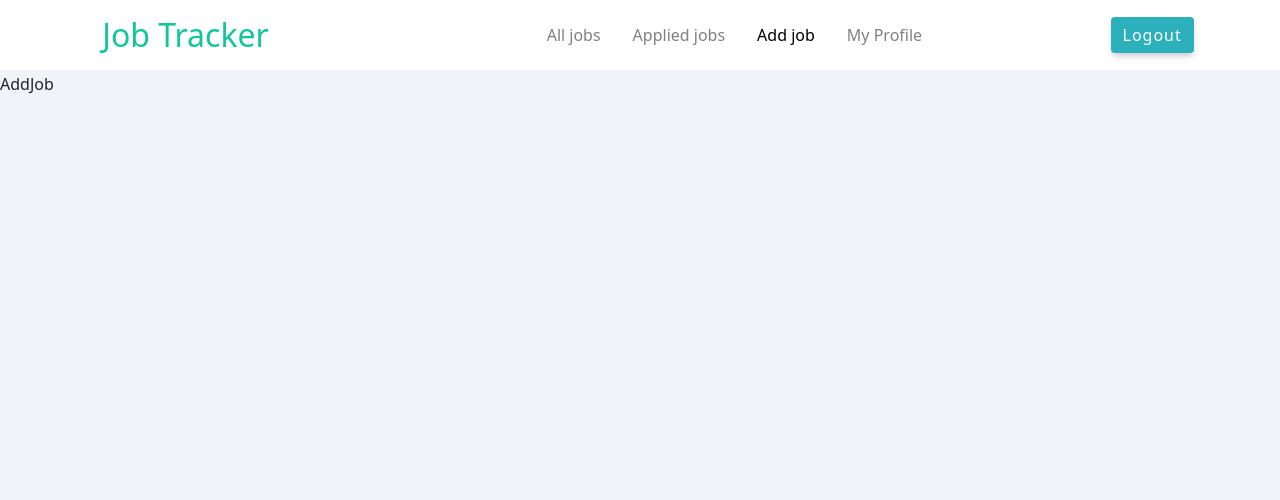
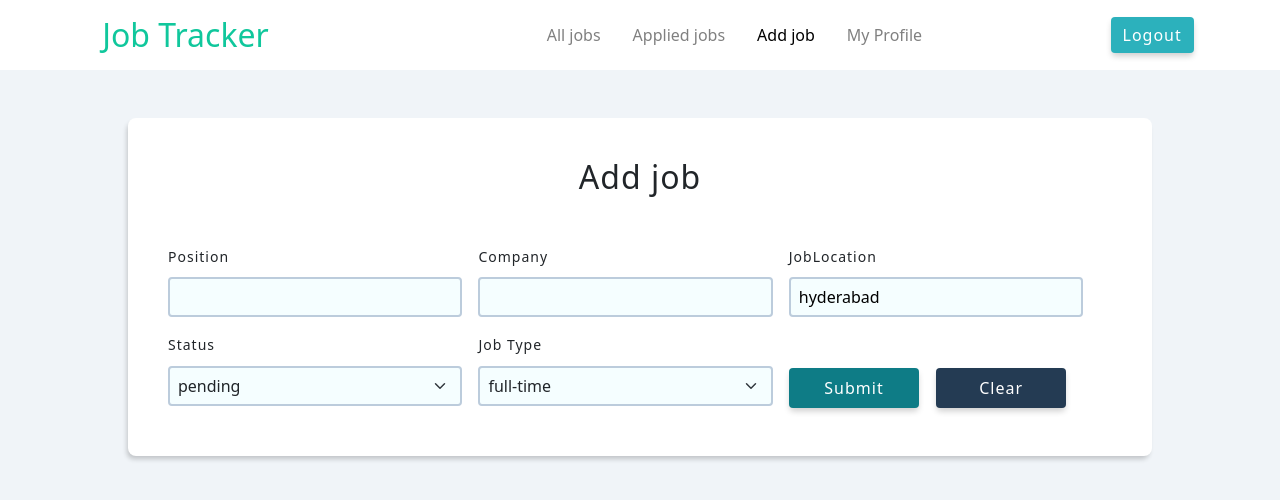
Before and after one commit to Varshith-p/job-tracker-mern, a React (Create React App) app in the folder client/: page /add-job in a window 1280 px wide. Shown: the top 500 px of the page. Built offline with nearby package versions, Linux system fonts and the light colour scheme; sample sign-in values are in the browser's storage.

Commit message:
add job feature added

```diff
--- a/client/src/App.js
+++ b/client/src/App.js
@@ -1,6 +1,7 @@
 import { BrowserRouter, Routes, Route } from "react-router-dom";
 import "./App.css";
 import "bootstrap/dist/css/bootstrap.min.css";
+import "./index.css";
 import { Register, Landing, ProtectedRoute, Error } from "./pages";
 import {
   SharedLayout,
--- a/client/src/assets/index.css
+++ b/client/src/assets/index.css
@@ -5,13 +5,12 @@ body {
 }
 
 form {
-  width: 65vw;
-  max-width: 450px;
+  width: 80vw;
   margin: 3rem auto;
   padding: 2rem 2.5rem;
   background-color: white;
   border-radius: 0.5rem;
-  box-shadow: 0 4px 5px -1px rgba(0, 0, 0, 0.2);
+  box-shadow: -2px 4px 5px -1px rgba(0, 0, 0, 0.2);
 }
 
 .form-label {
@@ -19,19 +18,35 @@ form {
   font-size: 0.875rem;
   margin-bottom: 0.5rem;
   letter-spacing: 1px;
+  text-transform: capitalize;
 }
 
 .form-row {
   margin-bottom: 1rem;
 }
 
-.form-input {
-  height: 35px;
+.form-box {
+  display: inline-block;
+  width: 23vw;
+  margin-right: 1em;
+}
+
+.form-input,
+.form-select {
+  height: 40px;
   width: 100%;
   background-color: #f5feff;
   border: 2px solid #bcccdc;
   border-radius: 0.25rem;
   padding-left: 0.5rem;
+}
+
+.inline-row {
+  display: inline-block;
+  width: 23vw;
+  margin-right: 1em;
+  margin-top: 1em;
+  margin-bottom: 1em;
 }
 
 .btn {
@@ -43,6 +58,23 @@ form {
   padding: 0.375rem 0.75rem;
   box-shadow: 0 4px 6px -1px rgba(0, 0, 0, 0.2);
   display: inline-block;
+}
+
+.submit-btn,
+.clear-btn {
+  margin-top: 0em !important;
+  width: 8.15rem !important;
+  height: 2.5em !important;
+  margin-right: 1.05em;
+}
+
+.clear-btn {
+  background-color: #243b53 !important;
+}
+
+.clear-btn:hover {
+  color: white !important;
+  background-color: black !important;
 }
 
 .btn-block {
--- a/client/src/components/FormRow.js
+++ b/client/src/components/FormRow.js
@@ -1,8 +1,8 @@
 import React from "react";
 
-const FormRow = ({ type, name, value, handleChange, labelText }) => {
+const FormRow = ({ type, name, value, handleChange, labelText, className }) => {
   return (
-    <div className="form-row">
+    <div className={className}>
       <label htmlFor={name} className="form-label">
         {labelText || name}
       </label>
--- /dev/null
+++ b/client/src/components/FormRowSelect.js
@@ -0,0 +1,27 @@
+import React from "react";
+
+const FormRowSelect = ({ labelText, name, value, handleChange, list }) => {
+  return (
+    <div className="form-box">
+      <label htmlFor={name} className="form-label">
+        {labelText || name}
+      </label>
+      <select
+        name={name}
+        value={value}
+        onChange={handleChange}
+        className="form-select"
+      >
+        {list.map((itemValue, index) => {
+          return (
+            <option key={index} value={itemValue}>
+              {itemValue}
+            </option>
+          );
+        })}
+      </select>
+    </div>
+  );
+};
+
+export default FormRowSelect;
--- a/client/src/context/context.js
+++ b/client/src/context/context.js
@@ -12,6 +12,15 @@ const initialState = {
   alertText: "",
   user: user ? JSON.parse(user) : null,
   token: token,
+  isEditing: false,
+  editJobId: "",
+  position: "",
+  company: "",
+  jobTypeOptions: ["full-time", "part-time", "remote", "internship"],
+  jobType: "full-time",
+  statusOptions: ["pending", "interview", "declined"],
+  status: "pending",
+  jobLocation: "hyderabad",
 };
 
 const AppContext = React.createContext();
@@ -116,6 +125,36 @@ const AppProvider = ({ children }) => {
     removeUserFromLocalStorage();
   };
 
+  const handleChange = ({ name, value }) => {
+    dispatch({ type: "HANDLE_CHANGE", payload: { name, value } });
+  };
+
+  const clearValues = () => {
+    dispatch({ type: "CLEAR_VALUES" });
+  };
+
+  const createJob = async () => {
+    dispatch({ type: "CREATE_JOB_BEGIN" });
+    try {
+      const { position, company, jobLocation, jobType, status } = state;
+      await authFetch.post("/jobs", {
+        company,
+        position,
+        jobLocation,
+        jobType,
+        status,
+      });
+      dispatch({ type: "CREATE_JOB_SUCCESS" });
+      dispatch({ type: "CLEAR_VALUES" });
+    } catch (error) {
+      dispatch({
+        type: "CREATE_JOB_ERROR",
+        payload: { msg: error.response.data.msg },
+      });
+    }
+    clearAlert();
+  };
+
   return (
     <AppContext.Provider
       value={{
@@ -124,6 +163,9 @@ const AppProvider = ({ children }) => {
         setupUser,
         updateUser,
         logoutUser,
+        handleChange,
+        clearValues,
+        createJob,
       }}
     >
       {children}
--- a/client/src/context/reducer.js
+++ b/client/src/context/reducer.js
@@ -73,6 +73,52 @@ const reducer = (state, action) => {
       token: null,
     };
   }
+  if (action.type === "HANDLE_CHANGE") {
+    // console.log(action.payload.name, action.payload.value);
+    return {
+      ...state,
+      [action.payload.name]: action.payload.value,
+    };
+  }
+  if (action.type === "CLEAR_VALUES") {
+    const initialState = {
+      isEditing: false,
+      editJobId: "",
+      position: "",
+      company: "",
+      jobType: "full-time",
+      status: "pending",
+      jobLocation: "hyderabad",
+    };
+    return {
+      ...state,
+      ...initialState,
+    };
+  }
+  if (action.type === "CREATE_JOB_BEGIN") {
+    return {
+      ...state,
+      isLoading: true,
+    };
+  }
+  if (action.type === "CREATE_JOB_SUCCESS") {
+    return {
+      ...state,
+      isLoading: false,
+      showAlert: true,
+      alertType: "success",
+      alertText: "New job created!",
+    };
+  }
+  if (action.type === "CREATE_JOB_ERROR") {
+    return {
+      ...state,
+      isLoading: false,
+      showAlert: true,
+      alertType: "danger",
+      alertText: action.payload.msg,
+    };
+  }
   throw new Error(`No such action: ${action.type}`);
 };
 
--- a/client/src/index.css
+++ b/client/src/index.css
@@ -5,13 +5,12 @@ body {
 }
 
 form {
-  width: 65vw;
-  max-width: 450px;
+  width: 80vw;
   margin: 3rem auto;
   padding: 2rem 2.5rem;
   background-color: white;
   border-radius: 0.5rem;
-  box-shadow: 0 4px 5px -1px rgba(0, 0, 0, 0.2);
+  box-shadow: -2px 4px 5px -1px rgba(0, 0, 0, 0.2);
 }
 
 .form-label {
@@ -19,6 +18,7 @@ form {
   font-size: 0.875rem;
   margin-bottom: 0.5rem;
   letter-spacing: 1px;
+  text-transform: capitalize;
 }
 
 .form-row {
--- a/client/src/pages/Register.js
+++ b/client/src/pages/Register.js
@@ -58,7 +58,7 @@ const Register = () => {
 
   return (
     <React.Fragment>
-      <form>
+      <form style={{ width: "60vw", maxWidth: "450px" }}>
         <h3>{values.isMember ? "Login" : "Register"}</h3>
         {showAlert && <Alert />}
         {!values.isMember && (
@@ -68,6 +68,7 @@ const Register = () => {
             value={values.name}
             handleChange={handleChange}
             labelText="Name"
+            className="form-row"
           />
         )}
         <FormRow
@@ -76,6 +77,7 @@ const Register = () => {
           value={values.email}
           handleChange={handleChange}
           labelText="Email"
+          className="form-row"
         />
         <FormRow
           type="password"
@@ -83,6 +85,7 @@ const Register = () => {
           value={values.password}
           handleChange={handleChange}
           labelText="Password"
+          className="form-row"
         />
         <button
           type="submit"
--- a/client/src/pages/home/AddJob.js
+++ b/client/src/pages/home/AddJob.js
@@ -1,7 +1,107 @@
 import React from "react";
+import { useAppContext } from "../../context/context";
+import Alert from "../../components/Alert";
+import FormRow from "../../components/FormRow";
+import FormRowSelect from "../../components/FormRowSelect";
 
 const AddJob = () => {
-  return <div>AddJob</div>;
+  const {
+    isLoading,
+    isEditing,
+    showAlert,
+    displayAlert,
+    position,
+    company,
+    jobLocation,
+    jobType,
+    jobTypeOptions,
+    status,
+    statusOptions,
+    handleChange,
+    clearValues,
+    createJob,
+  } = useAppContext();
+
+  const handleSubmit = (e) => {
+    e.preventDefault();
+    if (!position || !company || !jobLocation) {
+      displayAlert();
+      return;
+    }
+    if (isEditing) {
+      return;
+    }
+    createJob();
+  };
+
+  const handleJobInput = (e) => {
+    handleChange({ name: e.target.name, value: e.target.value });
+  };
+
+  return (
+    <form onSubmit={handleSubmit}>
+      <h3 style={{ marginBottom: "1em" }}>
+        {isEditing ? "Edit job" : "Add job"}
+      </h3>
+      {showAlert && <Alert />}
+
+      <FormRow
+        type="text"
+        name="position"
+        value={position}
+        handleChange={handleJobInput}
+        className="inline-row"
+      />
+      <FormRow
+        type="text"
+        name="company"
+        value={company}
+        handleChange={handleJobInput}
+        className="inline-row"
+      />
+      <FormRow
+        type="text"
+        name="jobLocation"
+        value={jobLocation}
+        handleChange={handleJobInput}
+        className="inline-row"
+      />
+      <FormRowSelect
+        labelText="status"
+        name="status"
+        value={status}
+        handleChange={handleJobInput}
+        list={statusOptions}
+      />
+      <FormRowSelect
+        labelText="job type"
+        name="jobType"
+        value={jobType}
+        handleChange={handleJobInput}
+        list={jobTypeOptions}
+      />
+
+      <div className="inline-row">
+        <button
+          type="submit"
+          className="btn btn-block submit-btn"
+          disabled={isLoading}
+        >
+          Submit
+        </button>
+        <button
+          type="reset"
+          className="btn btn-block clear-btn"
+          onClick={(e) => {
+            e.preventDefault();
+            clearValues();
+          }}
+        >
+          Clear
+        </button>
+      </div>
+    </form>
+  );
 };
 
 export default AddJob;
--- a/client/src/pages/home/Profile.js
+++ b/client/src/pages/home/Profile.js
@@ -21,7 +21,10 @@ const Profile = () => {
 
   return (
     <section>
-      <form onSubmit={handleSubmit}>
+      <form
+        onSubmit={handleSubmit}
+        style={{ width: "60vw", maxWidth: "450px" }}
+      >
         <h3>profile </h3>
         {showAlert && <Alert />}
         <FormRow
```
Also changed, not shown: 2 other files (tests, documents, lock files or other folders).
